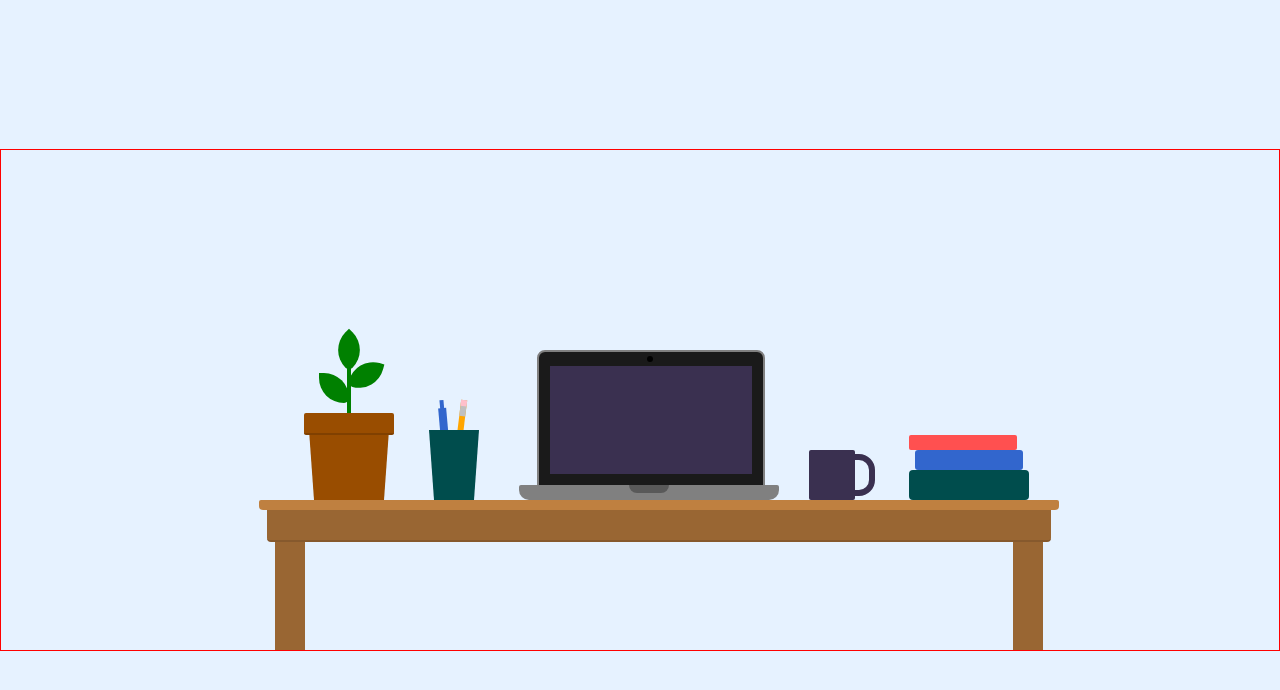
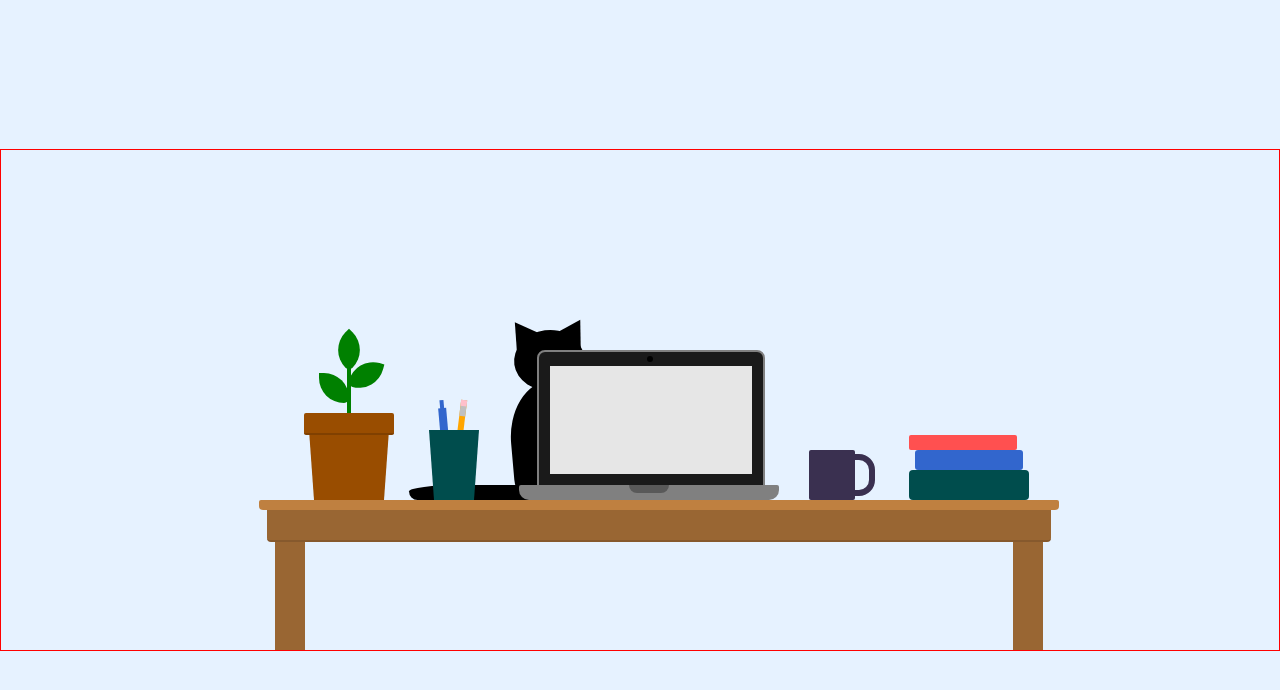
Before and after one commit to geoff-buell/drawing-with-css, a plain HTML site: page index.html in a window 1280 px wide. Drawn offline with Linux system fonts and the light colour scheme.

Commit message:
Added cat and changed colors of laptop screen

```diff
--- a/index.html
+++ b/index.html
@@ -71,6 +71,14 @@
       <div class="chair-back chair-back-6"></div>
     </div>
 
+    <div class="cat">
+      <div class="cat-body"></div>
+      <div class="cat-head"></div>
+      <div class="cat-left-ear"></div>
+      <div class="cat-right-ear"></div>
+      <div class="cat-tail"></div>
+    </div>
+
   </div>
 </body>
 </html>
--- a/style.scss
+++ b/style.scss
@@ -21,7 +21,9 @@ body {
 .pot, .pot-rim, .stem, .leaf-1, .leaf-2,
 .leaf-3, .chair, .chair-top, .chair-back,
 .chair-back-1, .chair-back-2, .chair-back-3,
-.chair-back-4, .chair-back-5, .chair-back-6 {
+.chair-back-4, .chair-back-5, .chair-back-6,
+.cat, .cat-body, .cat-head, .cat-left-ear,
+.cat-right-ear, .cat-tail {
   position: absolute;
 }
 
@@ -90,7 +92,7 @@ body {
         left: 5%;
         width: 90%;
         height: 80%;
-        background-color: #3a3050;
+        background-color: #e6e6e6;
       }
     }
     .base {
@@ -310,4 +312,57 @@ body {
       transform: rotate(6deg);
     }
   }
+  .cat {
+    z-index: -1;
+    top: 150px;
+    right: 680px;
+    width: 100px;
+    height: 200px;
+    .cat-body {
+      bottom: 0;
+      right: 0;
+      width: 88%;
+      height: 60%;
+      background-color: #000;
+      border-radius: 50% 50% 0 20%;
+      transform: rotate(-5deg);
+    }
+    .cat-head {
+      top: 30px;
+      left: 15px;
+      width: 70px;
+      height: 60px;
+      background-color: #000;
+      border-radius: 50%;
+      transform: rotate(-8deg);
+    }
+    .cat-left-ear {
+      top: 20px;
+      left: 8px;
+      width: 0;
+      height: 0;
+      border-left: 15px solid transparent;
+      border-right: 15px solid transparent;
+      border-bottom: 25px solid #000;
+      transform: rotate(-35deg);
+    }
+    .cat-right-ear {
+      top: 18px;
+      left: 60px;
+      width: 0;
+      height: 0;
+      border-left: 15px solid transparent;
+      border-right: 15px solid transparent;
+      border-bottom: 25px solid #000;
+      transform: rotate(30deg);
+    }
+    .cat-tail {
+      left: -90px;
+      bottom: 0;
+      width: 120px;
+      height: 15px;
+      background-color: #000;
+      border-radius: 100% 0 0 20px;
+    }
+  }
 }
```
Also changed, not shown: style.css, 1 other file.
